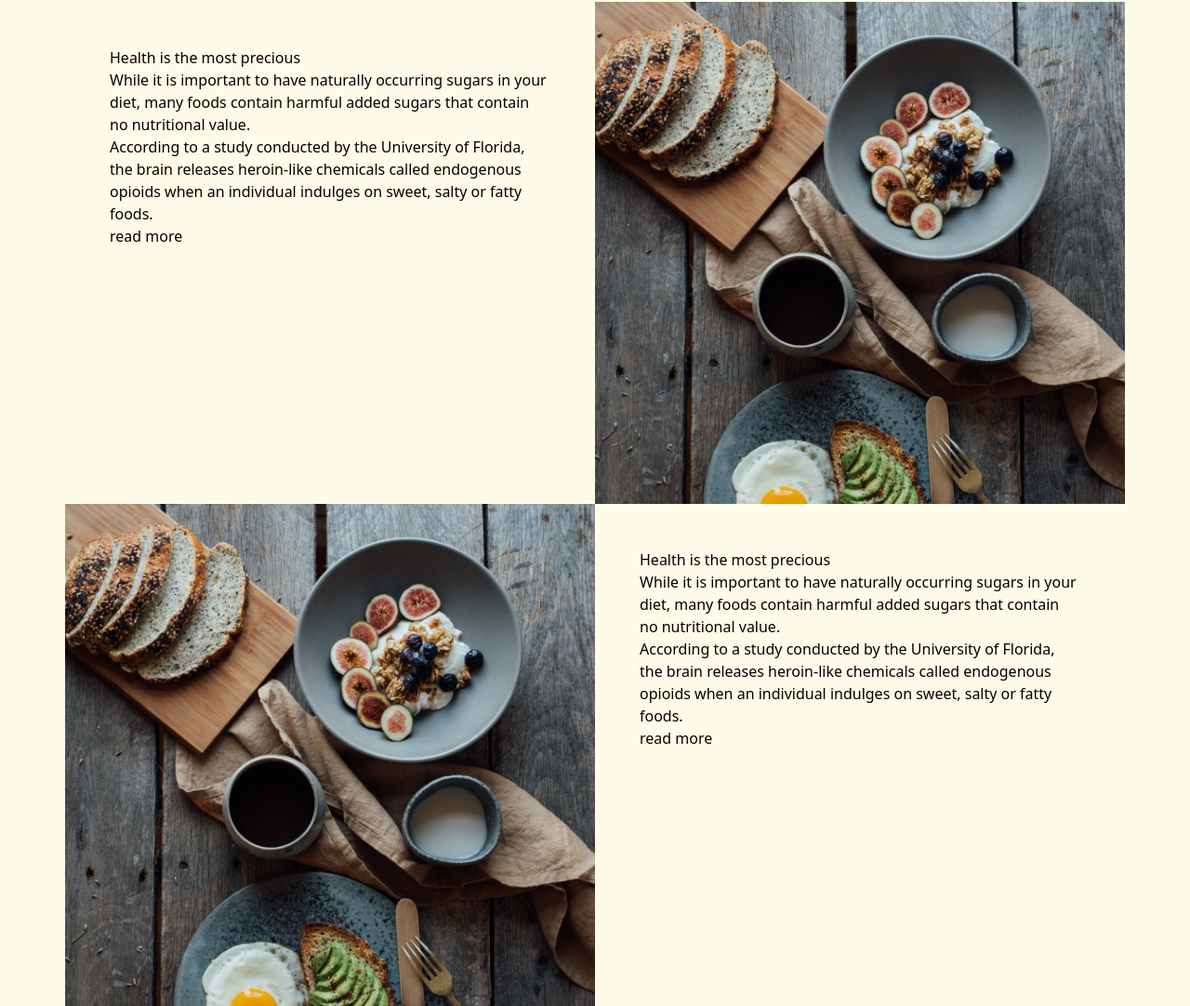
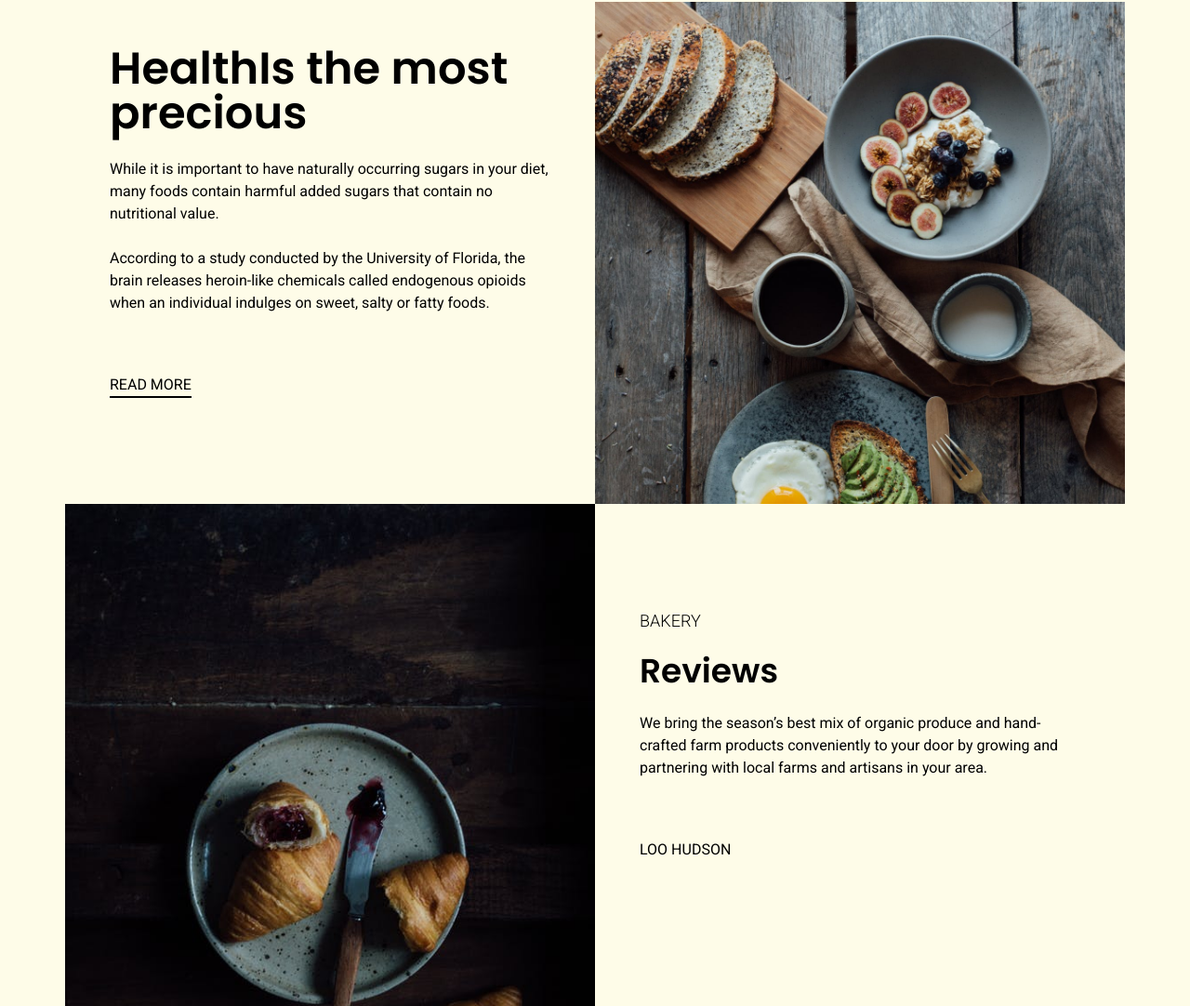
Before and after one commit to ajoy-code-dreamer/restaurant-template, a website: page index.html in a window 1280 px wide. Shown: the part 3517-4599 px from the top of the page at 93% size. Drawn offline with Linux system fonts and the light colour scheme.

Commit message:
added some design

```diff
--- a/index.html
+++ b/index.html
@@ -354,19 +354,27 @@
             <div class="max-w-container mx-auto">
                 <div class="flex flex-wrap justify-center items-center">
                     <div class="w-product-w h-[540px] p-12">
-                        <h2 class="">Health is the most precious</h2>
-                        <p class="">
+                        <h2
+                            class="font-primary-font text-5xl font-semibold pb-6">
+                            HealthIs the most precious
+                        </h2>
+                        <p
+                            class="font-secondary-font text-base font-normal pb-6">
                             While it is important to have naturally occurring
                             sugars in your diet, many foods contain harmful
                             added sugars that contain no nutritional value.
                         </p>
-                        <p class="">
+                        <p
+                            class="font-secondary-font text-base font-normal">
                             According to a study conducted by the University of
                             Florida, the brain releases heroin-like chemicals
                             called endogenous opioids when an individual
                             indulges on sweet, salty or fatty foods.
                         </p>
-                        <button class="">read more</button>
+                        <button
+                            class="font-secondary-font text-base font-normal uppercase border-b-2 border-black pt-16">
+                            read more
+                        </button>
                     </div>
                     <div
                         class="w-product-w h-[540px] overflow-hidden object-cover">
@@ -379,23 +387,26 @@
                         class="w-product-w h-[540px] overflow-hidden object-cover">
                         <img
                             class="w-full"
-                            src="./images/product1.jpg"
+                            src="./images/product2.jpg"
                             alt="image" />
                     </div>
                     <div class="w-product-w h-[540px] p-12">
-                        <h2 class="">Health is the most precious</h2>
-                        <p class="">
-                            While it is important to have naturally occurring
-                            sugars in your diet, many foods contain harmful
-                            added sugars that contain no nutritional value.
+                        <p
+                            class="font-secondary-font text-lg font-light pt-16 pb-5">
+                            BAKERY
                         </p>
-                        <p class="">
-                            According to a study conducted by the University of
-                            Florida, the brain releases heroin-like chemicals
-                            called endogenous opioids when an individual
-                            indulges on sweet, salty or fatty foods.
+                        <h2
+                            class="font-primary-font text-4xl font-semibold pb-6">
+                            Reviews
+                        </h2>
+                        <p
+                            class="font-secondary-font text-base font-normal">
+                            We bring the season’s best mix of organic produce and hand-crafted farm products conveniently to your door by growing and partnering with local farms and artisans in your area.
                         </p>
-                        <button class="">read more</button>
+                        <p
+                            class="font-secondary-font text-base font-normal uppercase pt-16">
+                            LOO HUDSON
+                        </p>
                     </div>
                 </div>
             </div>
```
Also changed, not shown: dist/output.css.
